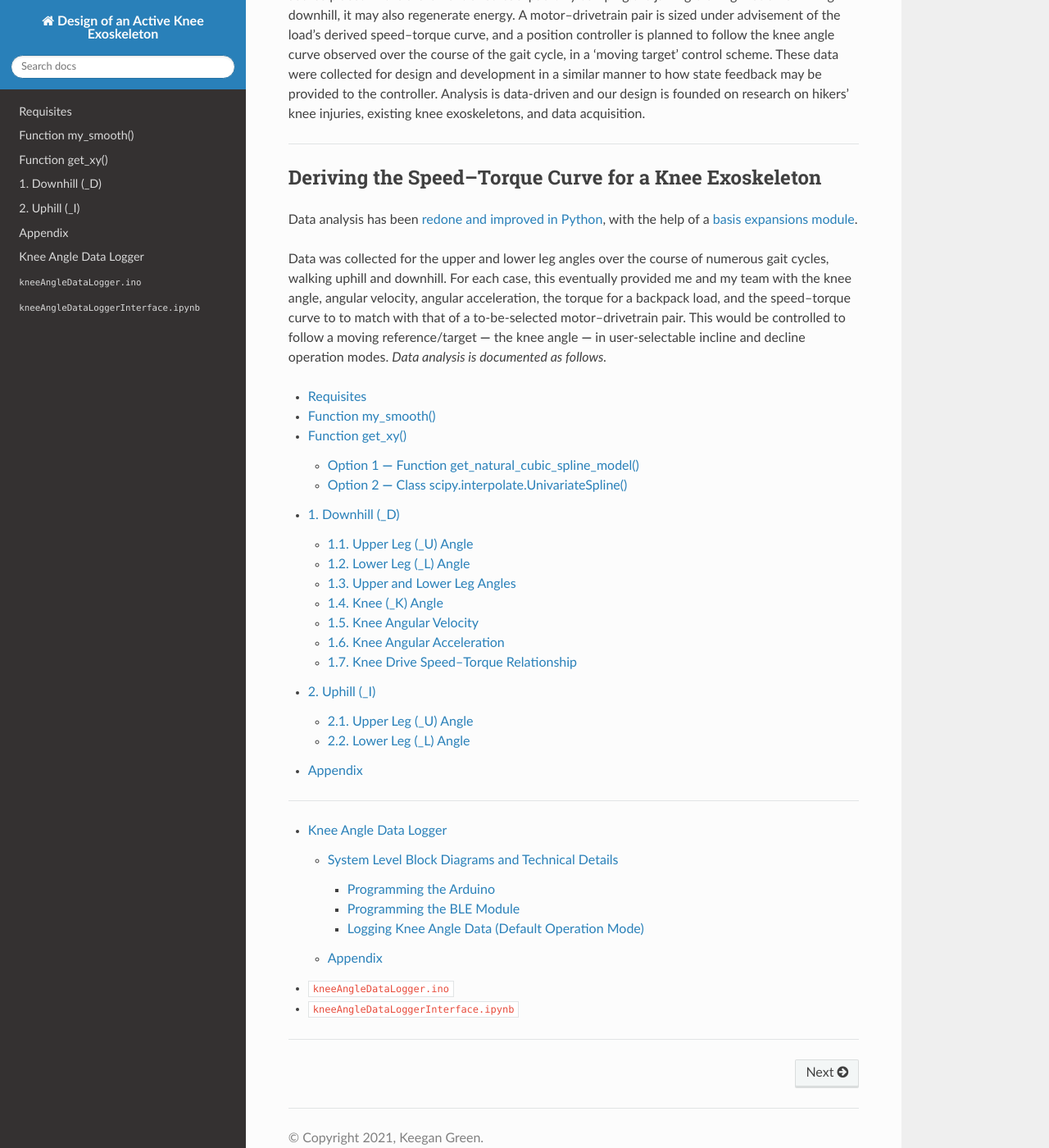
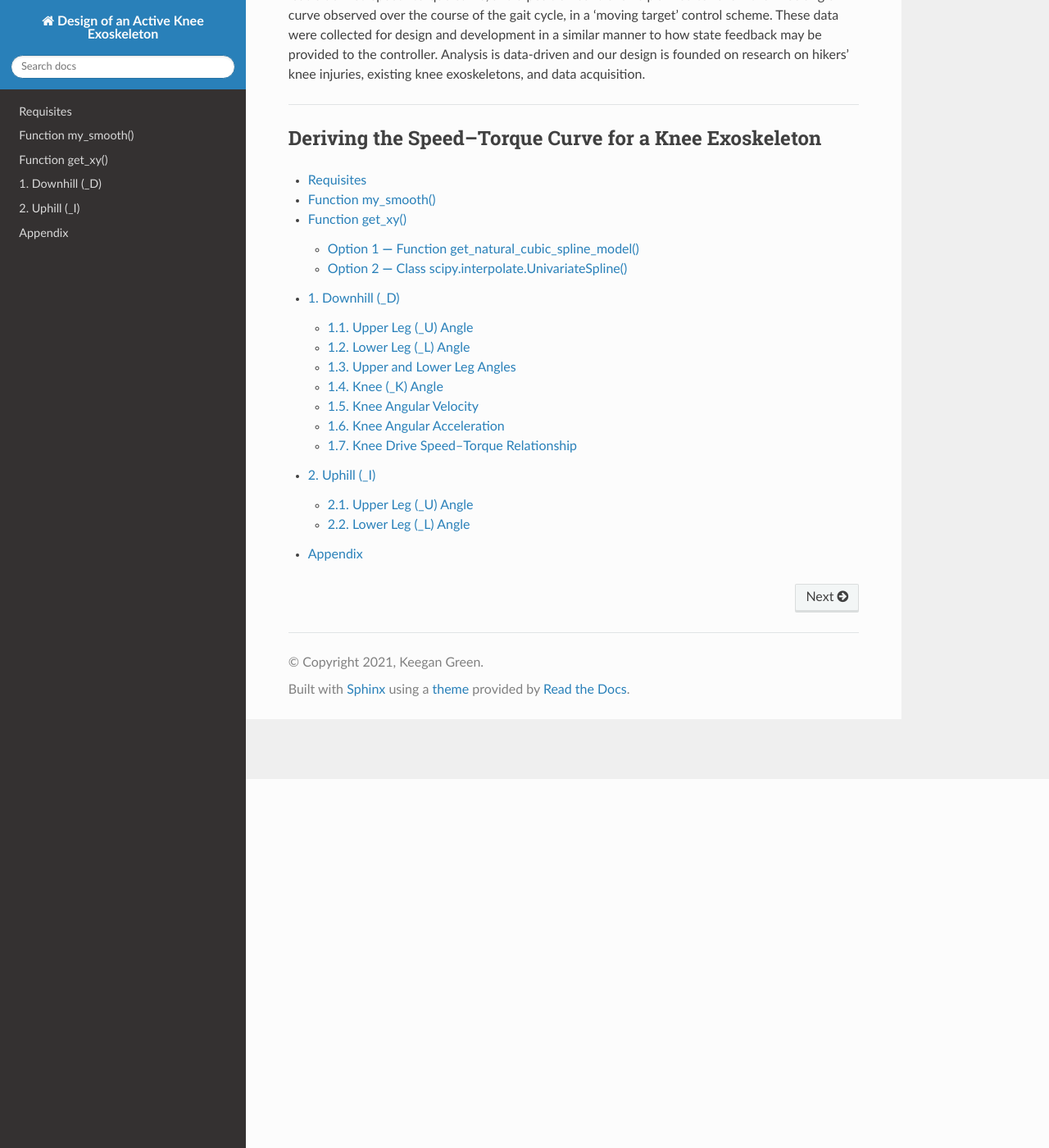
Before and after one commit to keeganmjgreen/MSE-420-Project, a Sphinx documentation site: the page built from docs/contents.rst, in a window 1280 px wide and 1400 px high, scrolled down 450 px. Shown: the whole window at 82% size. Built offline with Sphinx 7.4.7 and the Read the Docs theme 2.0.0, drawn with Linux system fonts in a browser that asks for light colours; some of the changed text lies outside the part shown.

Commit message:
Update contents.rst

```diff
--- a/docs/contents.rst
+++ b/docs/contents.rst
@@ -19,20 +17,6 @@ An anthropometrically-adjustable, ergonomic, active knee exoskeleton is designed
 Deriving the Speed--Torque Curve for a Knee Exoskeleton
 -------------------------------------------------------
 
-Data analysis has been `redone and improved in Python <https://colab.research.google.com/drive/1f8C9Sspb2fGo5s0l91qBrioHCT2sDvNa?usp=sharing>`_, with the help of a `basis expansions module <https://github.com/madrury/basis-expansions>`_.
-
-Data was collected for the upper and lower leg angles over the course of numerous gait cycles, walking uphill and downhill. For each case, this eventually provided me and my team with the knee angle, angular velocity, angular acceleration, the torque for a backpack load, and the speed--torque curve to to match with that of a to-be-selected motor--drivetrain pair. This would be controlled to follow a moving reference/target **---** the knee angle **---** in user-selectable incline and decline operation modes. *Data analysis is documented as follows.*
-
 .. toctree::
 
     Deriving_the_Speed_Torque_Curve_for_a_Knee_Exoskeleton
-
-----
-
-.. toctree::
-
-    kneeAngleDataLogger
-    kneeAngleDataLogger_ino
-    kneeAngleDataLoggerInterface_ipynb
-
-----
```
Also changed, not shown: other parts of docs/contents.rst (+2 -4 lines).
